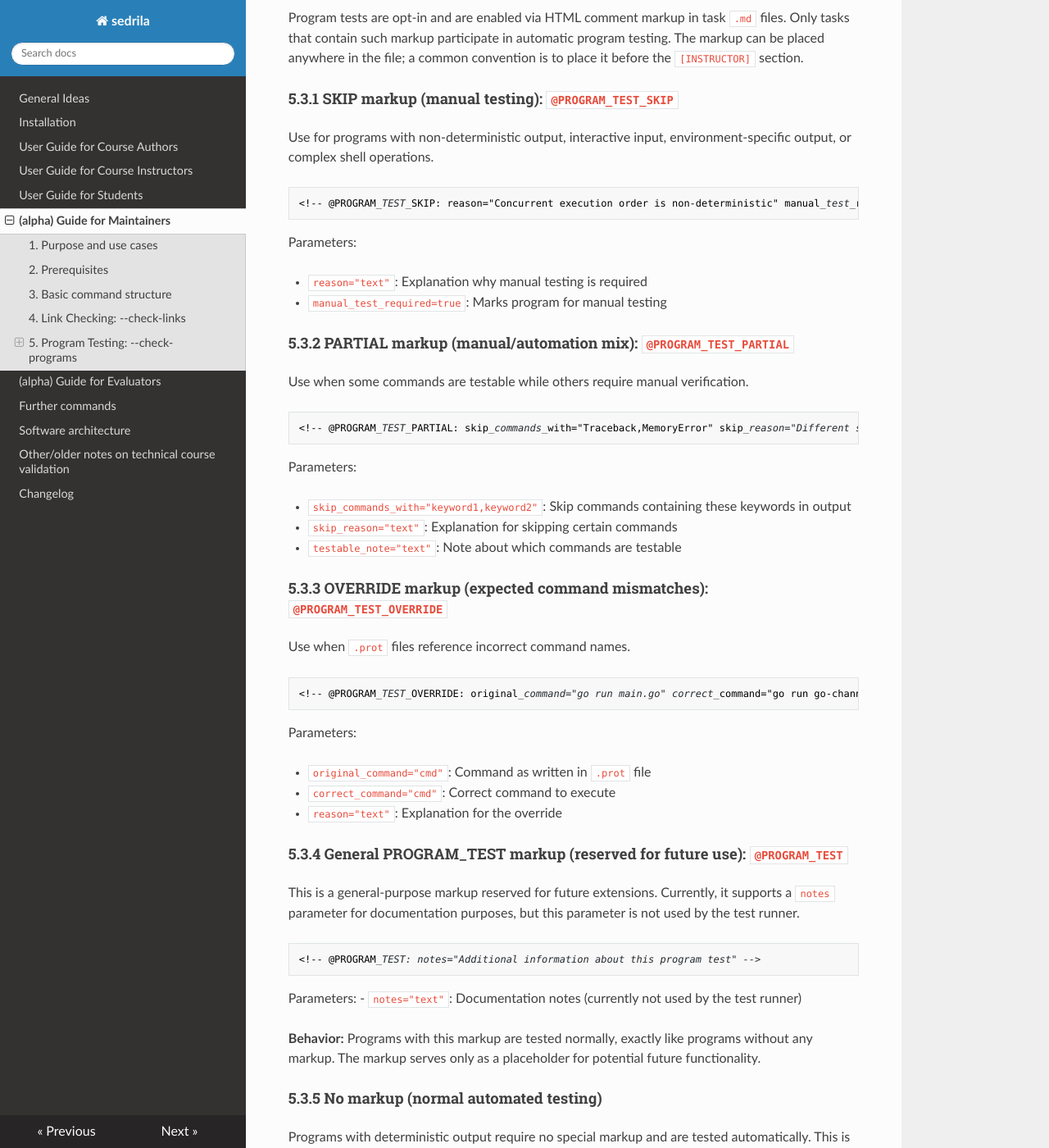
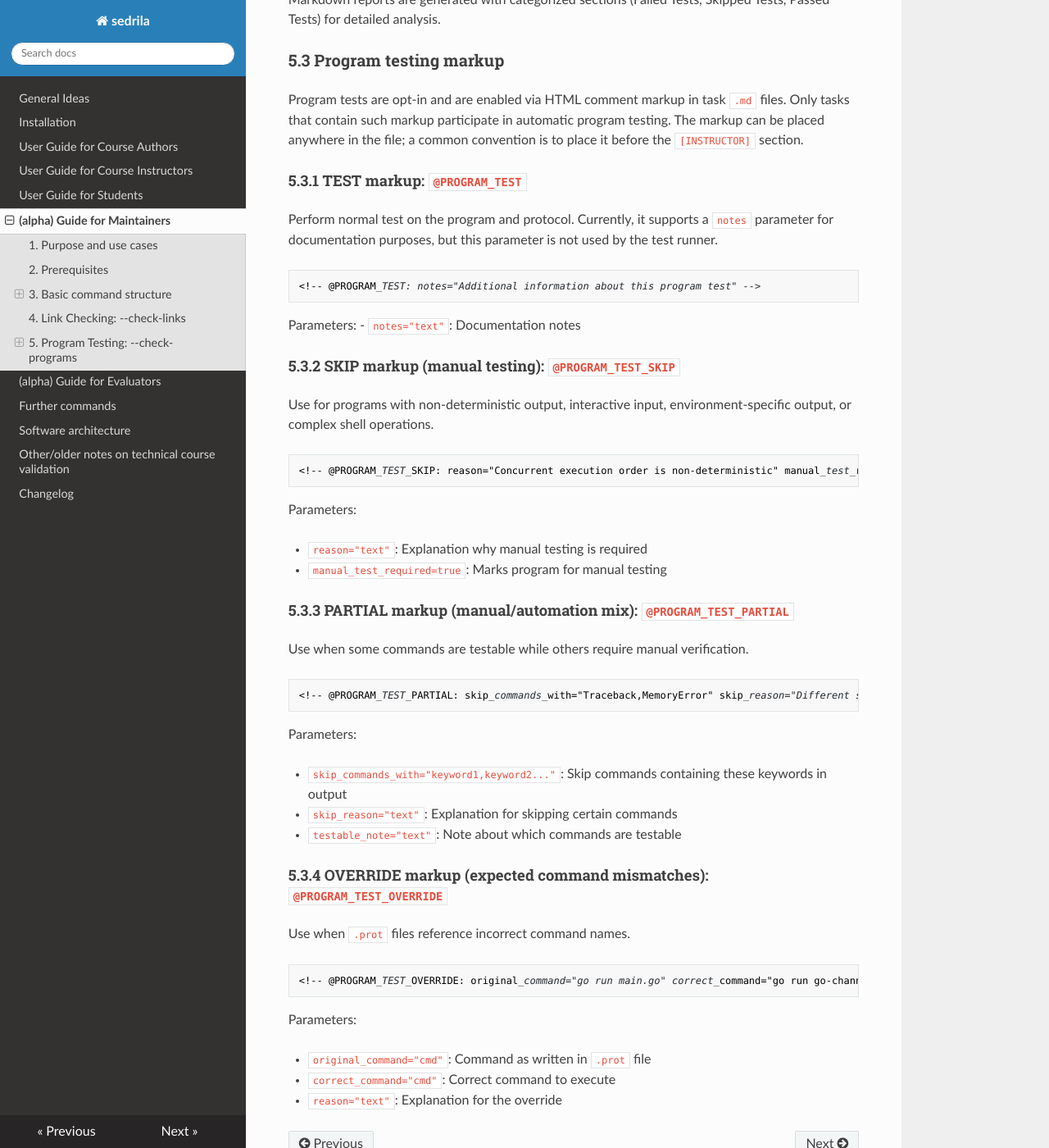
Before and after one commit to fubinf/sedrila, an MkDocs documentation site: the page built from docs/maintainers.md, in a window 1280 px wide and 1400 px high, scrolled down 5518 px. Shown: the whole window at 82% size. Built offline with MkDocs 1.6.1, drawn with Linux system fonts in a browser that asks for light colours; nearby versions of some CDN libraries; some of the changed text lies outside the part shown.

Commit message:
maintainers.md: refine docs of programchecker

````diff
--- a/docs/maintainers.md
+++ b/docs/maintainers.md
@@ -51,6 +51,20 @@
 
 - `targetdir`: Base directory for reports (required). Reports are written to `targetdir_i` (targetdir + "_i" suffix),
   following sedrila's convention of separating instructor content from student content.
+
+### 3.1 CI/Batch mode
+
+For automated testing environments, the `--batch` flag produces concise output suitable
+for CI systems like Github Actions. The exit status is non-zero (1) when tests fail and zero (0) on success.
+
+All failed tests are summarized at the end of the output for quick error identification,
+making it easy to spot issues in automated test runs.
+Markdown reports are always generated regardless of output mode.
+
+Scheduled execution runs link checking every Sunday at 03:00 UTC and program testing
+at 03:30 UTC (see `maintainer-linkchecker.yml` and `maintainer-programchecker.yml`).
+Both Actions workflows use the `--batch` flag for CI-friendly output.
+
 
 ## 4. Link Checking: `--check-links`
 
@@ -146,6 +160,7 @@
 These requirements evolve as new program types are added to the course. The list below reflects the current set of testable programs.
 
 **Required:**
+
 - **Python**: 3.11 or higher, python and python3 both must available, because both will be used in existing `.prot` files.
 - **Go**: 1.23 or higher (for Go programs)
 - **Program files**: `itreedir` must exist as a directory with source files
@@ -154,6 +169,7 @@
 In pyproject.toml: `[tool.poetry.dependencies]` and `[tool.poetry.group.dev.dependencies]`
 
 **Python packages (additional required):**
+
 - FastAPI programs: fastapi, pydantic, uvicorn
 
 For local testing, ensure these packages are available in your environment.
@@ -201,28 +217,25 @@
 Skipped Tests, Passed Tests) for detailed analysis.
 
 
-#### 5.2.4 CI/Batch mode
-
-For automated testing environments, the `--batch` flag produces concise output suitable
-for CI systems. The exit status is non-zero (1) when tests fail and zero (0) on success.
-
-All failed tests are summarized at the end of the output for quick error identification,
-making it easy to spot issues in automated test runs.
-Markdown reports are always generated regardless of output mode.
-
-Scheduled execution runs link checking every Sunday at 03:00 UTC and program testing
-at 03:30 UTC (see `maintainer-linkchecker.yml` and `maintainer-programchecker.yml`).
-Both workflows use the `--batch` flag for CI-friendly output.
-
-
 ### 5.3 Program testing markup
 
 Program tests are opt-in and are enabled via HTML comment markup in task `.md` files.
 Only tasks that contain such markup participate in automatic program testing.
 The markup can be placed anywhere in the file; a common convention is to place it before the `[INSTRUCTOR]` section.
 
+#### 5.3.1 TEST markup: `@PROGRAM_TEST`
 
-#### 5.3.1 SKIP markup (manual testing): `@PROGRAM_TEST_SKIP`
+Perform normal test on the program and protocol.
+Currently, it supports a `notes` parameter for documentation purposes, but this parameter is not used by the test runner.
+
+```markdown
+<!-- @PROGRAM_TEST: notes="Additional information about this program test" -->
+```
+
+Parameters:
+- `notes="text"`: Documentation notes
+
+#### 5.3.2 SKIP markup (manual testing): `@PROGRAM_TEST_SKIP`
 
 Use for programs with non-deterministic output, interactive input, environment-specific output, or complex shell operations.
 
@@ -246,12 +258,12 @@
 
 Parameters:
 
-- `skip_commands_with="keyword1,keyword2"`: Skip commands containing these keywords in output
+- `skip_commands_with="keyword1,keyword2..."`: Skip commands containing these keywords in output
 - `skip_reason="text"`: Explanation for skipping certain commands
 - `testable_note="text"`: Note about which commands are testable
 
 
-#### 5.3.3 OVERRIDE markup (expected command mismatches): `@PROGRAM_TEST_OVERRIDE`
+#### 5.3.4 OVERRIDE markup (expected command mismatches): `@PROGRAM_TEST_OVERRIDE`
 
 Use when `.prot` files reference incorrect command names.
 
@@ -264,25 +276,3 @@
 - `original_command="cmd"`: Command as written in `.prot` file
 - `correct_command="cmd"`: Correct command to execute
 - `reason="text"`: Explanation for the override
-
-
-#### 5.3.4 General PROGRAM_TEST markup (reserved for future use): `@PROGRAM_TEST`
-
-This is a general-purpose markup reserved for future extensions.
-Currently, it supports a `notes` parameter for documentation purposes, but this parameter is not used by the test runner.
-
-```markdown
-<!-- @PROGRAM_TEST: notes="Additional information about this program test" -->
-```
-
-Parameters:
-- `notes="text"`: Documentation notes (currently not used by the test runner)
-
-**Behavior:** Programs with this markup are tested normally, exactly like programs without any markup.
-The markup serves only as a placeholder for potential future functionality.
-
-
-#### 5.3.5 No markup (normal automated testing)
-
-Programs with deterministic output require no special markup and are tested automatically.
-This is functionally equivalent to using `@PROGRAM_TEST` with documentation notes.
````
Also changed, not shown: other parts of docs/maintainers.md (+4 -5 lines).
